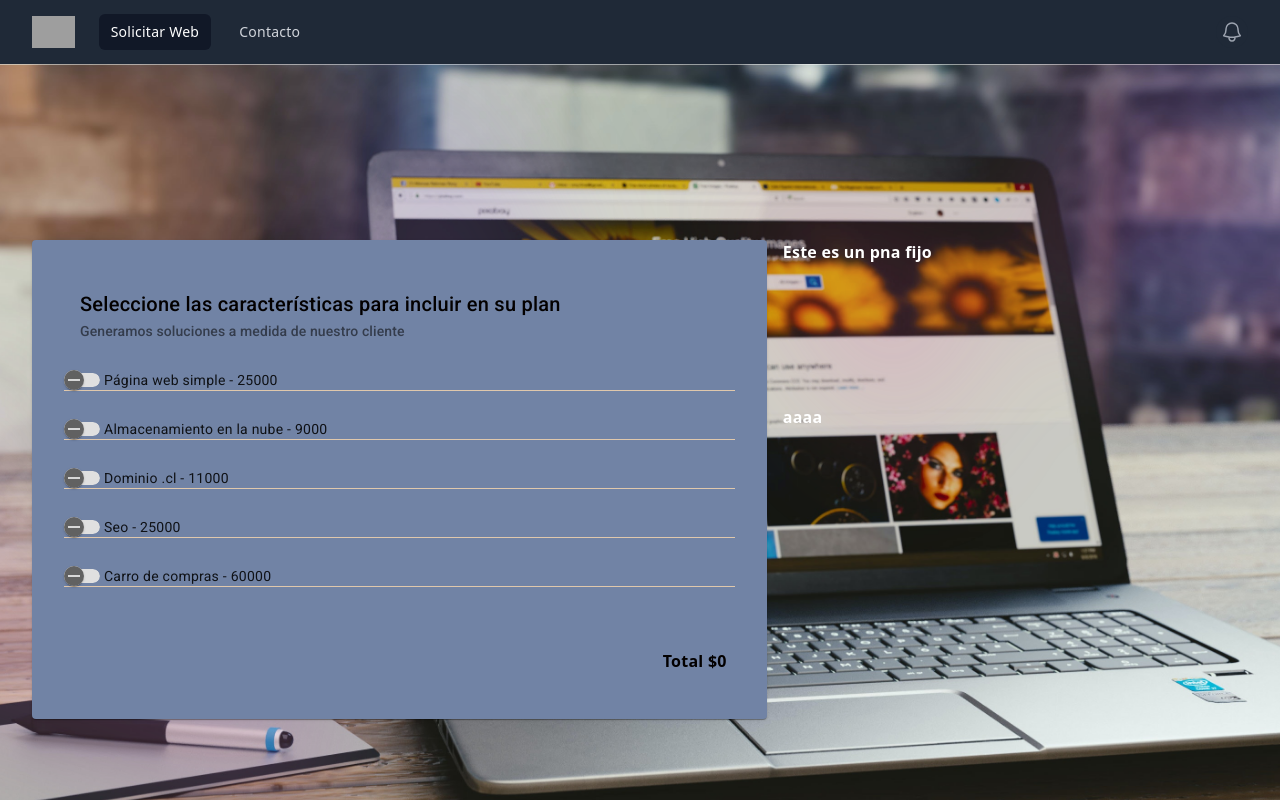
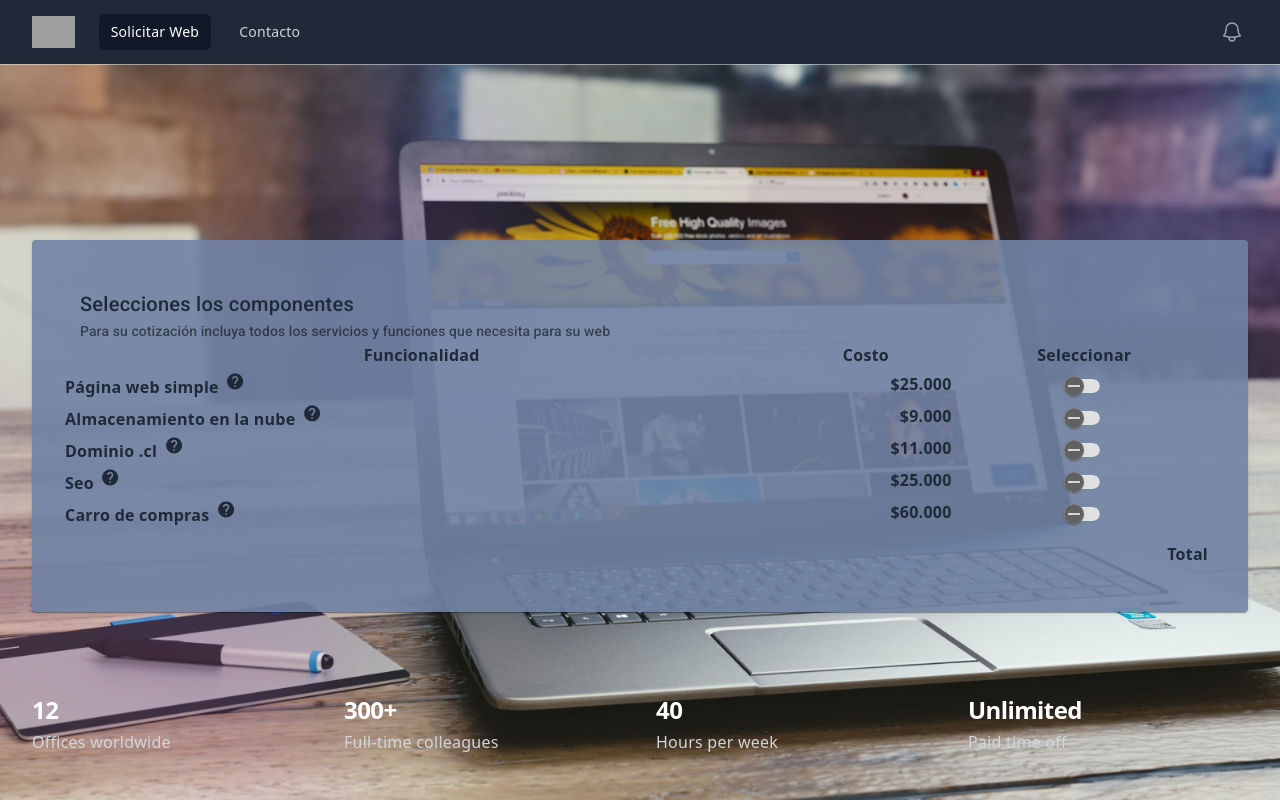
Before and after one commit to jocabrer/Web-Sencilla-cl, an Angular app: page /creatuweb in a window 1280 px wide. Shown: the top 800 px of the page. Built offline with nearby package versions, Linux system fonts and the light colour scheme; grey boxes are pictures that could not be loaded.

Commit message:
Se muestra total, se muestra en tabla

```diff
--- a/src/app/arma-web/arma-web.component.html
+++ b/src/app/arma-web/arma-web.component.html
@@ -4,35 +4,42 @@
 
         <div class="mx-auto mt-12 max-w-2xl lg:mx-0 lg:max-w-none">
 
-            <div class="grid grid-rows-3 grid-flow-col gap-4 text-base font-semibold text-white">
-                <div class="row-span-3 ...">
+            <div class="grid grid-rows-1 grid-flow-col gap-4 text-base font-semibold">
+                <div>
                     <mat-card>
                         <mat-card-header>
-                            <mat-card-title> Seleccione las características para incluir en su plan</mat-card-title>
-                            <mat-card-subtitle>Generamos soluciones a medida de nuestro cliente</mat-card-subtitle>
+                            <mat-card-title> Selecciones los componentes</mat-card-title>
+                            <mat-card-subtitle>Para su cotización incluya todos los servicios y funciones que necesita para su web</mat-card-subtitle>
                         </mat-card-header>
 
-                        <br />
-                            <ul>
-                                <li *ngFor="let product of products">
-                                    <mat-slide-toggle [formControlName]="product.id" (change)="sumatotal($event)">{{
-                                        product.name }} -
-                                        {{ product.price }}</mat-slide-toggle>
-                                    <mat-divider style="background-color: bisque"></mat-divider>
-                                    <br />
-                                </li>
-                            </ul>
-                            <br />
+                        <table class="table-auto">
+                            <thead>
+                              <tr>
+                                <th>Funcionalidad</th>
+                                <th>Costo</th>
+                                <th>Seleccionar</th>
+                              </tr>
+                            </thead>
+                            <tbody>
+                              <tr *ngFor="let product of products">
+                                <td>{{  product.name }}
+                                    <mat-icon aria-hidden="false" fontIcon="help" matTooltip="{{ product.descriptionLarga }}" matTooltipPosition = "right" class="icon-display"></mat-icon>
+                                </td>
+                                <td class="text-right">{{ product.price  | formatoNumeros : 'formatoMoneda'}}</td>
+                                <td class="text-center">
+                                    <mat-slide-toggle [formControlName]="product.id" (change)="sumatotal($event)"></mat-slide-toggle></td>
+                              </tr>
+                            </tbody>
+                          </table>
+
                             <mat-card-actions align="end">
-                                Total ${{ this.total }}
+                                Total {{ this.total  | formatoNumeros : 'formatoMoneda' }}
                             </mat-card-actions>
 
 
 
                     </mat-card>
                 </div>
-                <div class="col-span-2 ...">Este es un pna fijo</div>
-                <div class="row-span-2 col-span-2 ...">aaaa</div>
             </div>
 
             <dl class="mt-16 grid grid-cols-1 gap-8 sm:mt-20 sm:grid-cols-2 lg:grid-cols-4">
--- a/src/app/arma-web/arma-web.component.scss
+++ b/src/app/arma-web/arma-web.component.scss
@@ -4,7 +4,12 @@
 }
 
 :host ::ng-deep mat-card{
-    color: var(--mdc-theme-text-primary-on-background, rgb(3, 0, 0));
-    background-color: #7183a5;
+    color: var(--mdc-theme-text-primary-on-background, rgb(31, 41, 55));
+    background: rgba(113, 131, 165, .9);
     padding: 2em;
+
 }
+
+.icon-display {
+    transform: scale(0.8);
+ }
--- a/src/app/arma-web/arma-web.component.ts
+++ b/src/app/arma-web/arma-web.component.ts
@@ -2,6 +2,7 @@ import { Component, OnInit } from '@angular/core';
 import { FormGroup, FormBuilder, UntypedFormGroup } from '@angular/forms';
 import { ProductService } from '../services/product.service';
 import { Product } from '../models/products';
+import { Console } from 'console';
 
 @Component({
     selector: 'app-arma-web',
@@ -25,18 +26,21 @@ export class ArmaWebComponent implements OnInit {
     }
 
     inicializarFormulario() {
-        this.prodServ.getProducts().subscribe((products) => {
+
+        this.prodServ.getProducts().subscribe(products => {
             this.products = products;
-            const productControls = this.products.reduce(
-                (controls: any, product) => {
-                    controls[product.id] = [false];
-                    controls[product.id].precio = product.price;
-                    return controls;
-                },
-                {}
-            );
 
-            this.armawebform = this.fb.group(productControls);
+            const productControls = this.products.map(product => ({
+                id: product.id,
+                control: this.fb.control(false)
+            }));
+
+            const controlGroup = productControls.reduce((controls: any, { id, control }) => {
+                controls[id] = control;
+                return controls;
+            }, {});
+
+            this.armawebform = this.fb.group(controlGroup);
         });
     }
     alertFormValues(formGroup: FormGroup) {
@@ -45,6 +49,25 @@ export class ArmaWebComponent implements OnInit {
 
     sumatotal(event: unknown) {
         // const isChecked=event.checked
-        console.log(event);
+        const controles = this.armawebform.getRawValue();
+
+        this.total = 0 ;
+        // Iterar sobre las claves del objeto
+        Object.keys(controles).forEach(key => {
+            const control = this.armawebform.get(key); // obtener control individual
+            if (control?.getRawValue())
+            {
+                this.products.find(prod => {
+                    if (prod.id === +key)
+                    {
+                        this.total += prod.price;
+                    }
+                }) ;
+            }
+
+            // hacer algo con el control, por ejemplo, validar o actualizar su valor
+        });
+
+
     }
 }
--- a/src/app/models/products.ts
+++ b/src/app/models/products.ts
@@ -2,5 +2,6 @@ export class Product {
     id!: number;
     name!: string;
     description!: string;
+    descriptionLarga!: string;
     price!: number;
 }
--- /dev/null
+++ b/src/app/pipes/formato-numeros.pipe.ts
@@ -0,0 +1,71 @@
+import { DatePipe } from '@angular/common';
+import { Pipe, PipeTransform } from '@angular/core';
+
+/**
+ * Manejo de movimientos
+ */
+@Pipe({ name: 'formatoNumeros' })
+export class FormatoNumerosPipe implements PipeTransform {
+
+
+    /**
+     * Transforma los campos de las tablas de movimientos, si está seteado un método de conversión lo utiliza para la conversión.
+     * @param fieldValue Valor a convertir
+     * @param metodo     Método especialista en devolver el valor solicitado..
+     */
+    transform(fieldValue: any, metodo?: string): any {
+        if (!metodo) {
+            return fieldValue;
+        }
+        if (!fieldValue) {
+            return '';
+        }
+
+        return eval('this.' + metodo + '(\'' + fieldValue + '\')');
+    }
+
+    /**
+     * Retorna un monto en formato moneda
+     * @param monto Monto a mostrar.
+     */
+    formatoMoneda(monto: number): string {
+        // ESTO SE USA PARA LOS CASOS DEL TREENODE ESTÁ AGRUPADO Y NO PASE POR EL PIPE LOS MONTOS
+        if (monto.toString() === 'undefined') {
+            return '';
+        }
+        const formatter = new Intl.NumberFormat('es-CL', {
+            style: 'currency',
+            currency: 'CLP',
+        });
+        return formatter.format(monto);
+    }
+
+    /**
+     * Retorna una fecha y si es hoy o ayer indica la hora.
+     * @param fechas Fecha string a mostrar.
+     */
+    formatoFecha(fechas: string): string | null {
+        const fecha = new Date(fechas);
+        const hoy = new Date();
+        const ayer = new Date();
+        ayer.setDate(ayer.getDate() - 1);
+
+        if (fecha.toLocaleDateString() === hoy.toLocaleDateString()) {
+            return `Hoy a las ${fecha
+                .getHours()
+                .toString()
+                .padStart(2)
+                .replace(' ', '0')}:${fecha
+                .getMinutes()
+                .toString()
+                .padStart(2)
+                .replace(' ', '0')}`;
+        }
+
+        if (fecha.toLocaleDateString() === ayer.toLocaleDateString()) {
+            return 'Ayer';
+        }
+
+        return new DatePipe('en-Us').transform(fecha, 'dd-MM-yyyy');
+    }
+}
--- a/src/assets/products.json
+++ b/src/assets/products.json
@@ -3,30 +3,35 @@
         "id": 1,
         "name": "Página web simple",
         "description": "Description of product 1",
+        "descriptionLarga": "Optimización para buscadores",
         "price": 25000
     },
     {
         "id": 2,
         "name": "Almacenamiento en la nube",
         "description": "Description of product 2",
+        "descriptionLarga": "Optimización para buscadores",
         "price": 9000
     },
     {
         "id": 3,
         "name": "Dominio .cl",
         "description": "Description of product 3",
+        "descriptionLarga": "Optimización para buscadores",
         "price": 11000
     },
     {
         "id": 4,
         "name": "Seo",
         "description": "Optimización para buscadores",
+        "descriptionLarga": "Optimización para buscadores",
         "price": 25000
     },
     {
         "id": 5,
         "name": "Carro de compras",
         "description": "catalogo de productos y carrito de compras",
+        "descriptionLarga": "Optimización para buscadores",
         "price": 60000
     }
 ]
--- a/tailwind.config.js
+++ b/tailwind.config.js
@@ -1,6 +1,10 @@
 /** @type {import('tailwindcss').Config} */
 module.exports = {
     content: ['./src/**/*.{html,ts}'],
+    fontFamily: {
+        sans: ['Graphik', 'sans-serif'],
+        serif: ['Merriweather', 'serif'],
+    },
     theme: {
         extend: {},
     },
```
Also changed, not shown: src/app/app.module.ts (+11 -2 lines), 2 other files (tests, documents, lock files or other folders).
